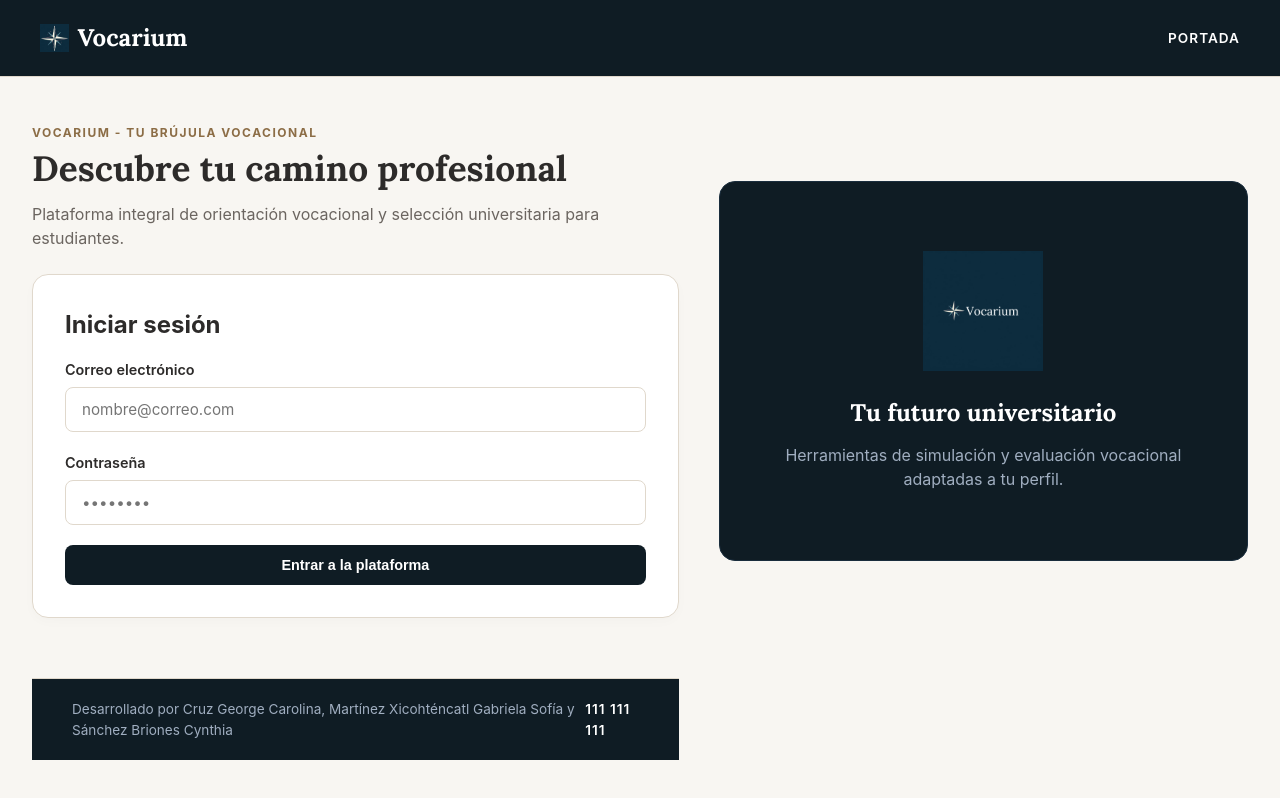
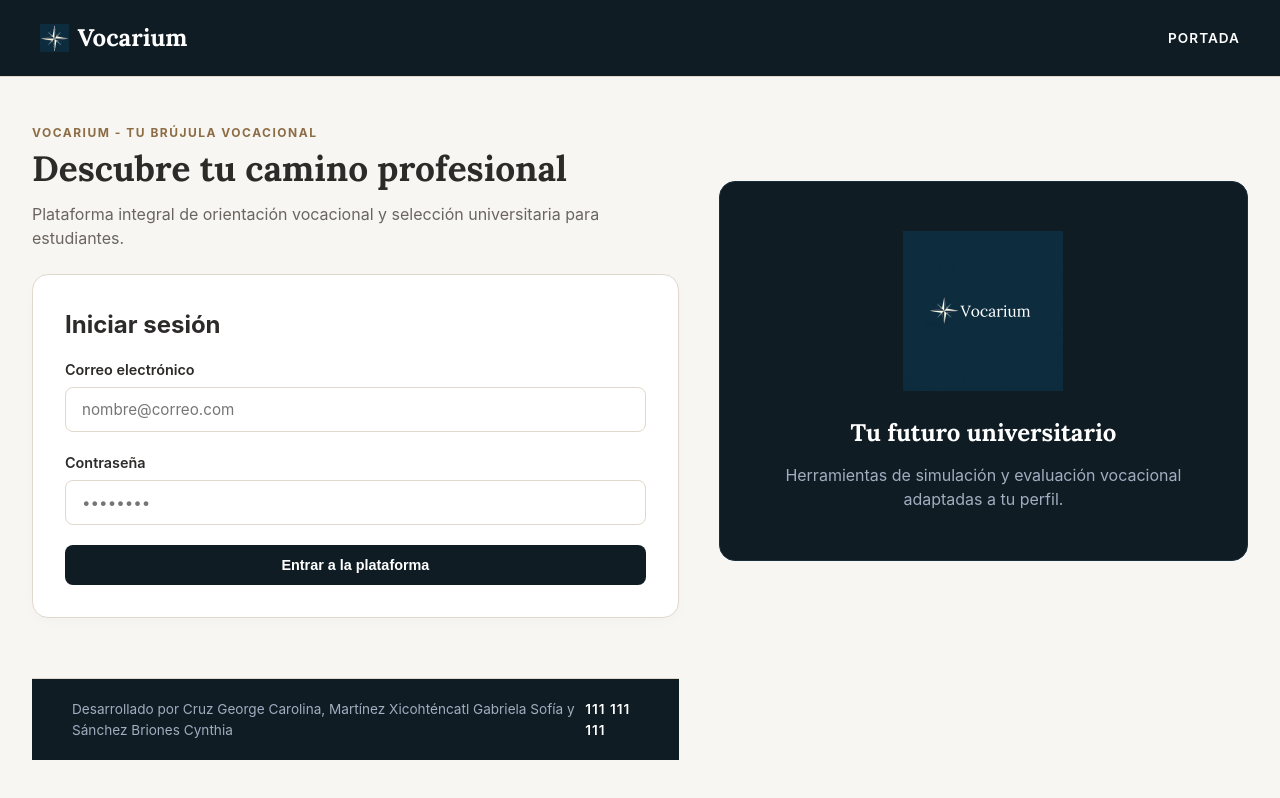
Before and after one commit to GabrielaXicohtencatl/vocarium, a plain HTML site: page index.html in a window 1280 px wide. Drawn offline with Linux system fonts and the light colour scheme.

Commit message:
Actualización cambio de tamaño del logo

```diff
--- a/index.html
+++ b/index.html
@@ -172,7 +172,7 @@
             </div>
 
             <div style="background-color: #0f1c24; color: white; border-radius: 16px; padding: 3rem 2rem; text-align: center; display: flex; flex-direction: column; align-items: center; justify-content: center; min-height: 380px; border: 1px solid #1a2d3d;">
-                <img src="LogoVocarium.jpeg" alt="Logo Vocarium" style="max-width: 120px; height: auto; margin-bottom: 1.5rem; object-fit: contain;">
+                <img src="LogoVocarium.jpeg" alt="Logo Vocarium" style="max-width: 160px; height: auto; margin-bottom: 1.5rem; object-fit: contain;">
                 <h3 style="font-family: var(--fuente-serif); font-size: 1.5rem; margin-bottom: 0.75rem;">Tu futuro universitario</h3>
                 <p class="description" style="color: #a0aec0; margin-bottom: 0;">Herramientas de simulación y evaluación vocacional adaptadas a tu perfil.</p>
             </div>
```
